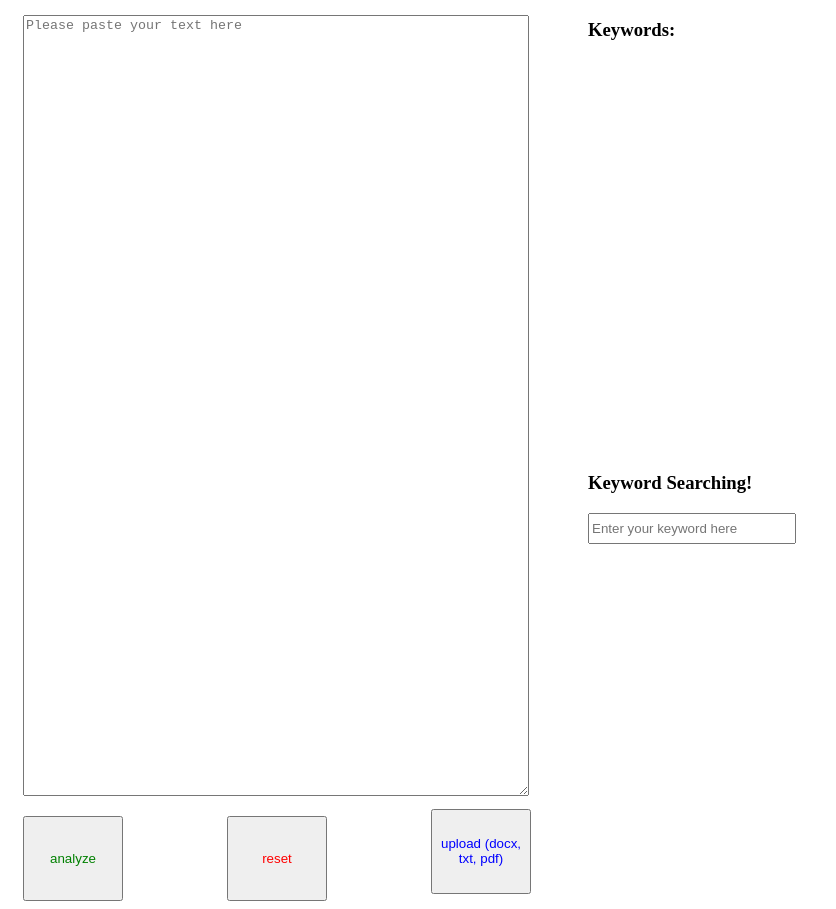
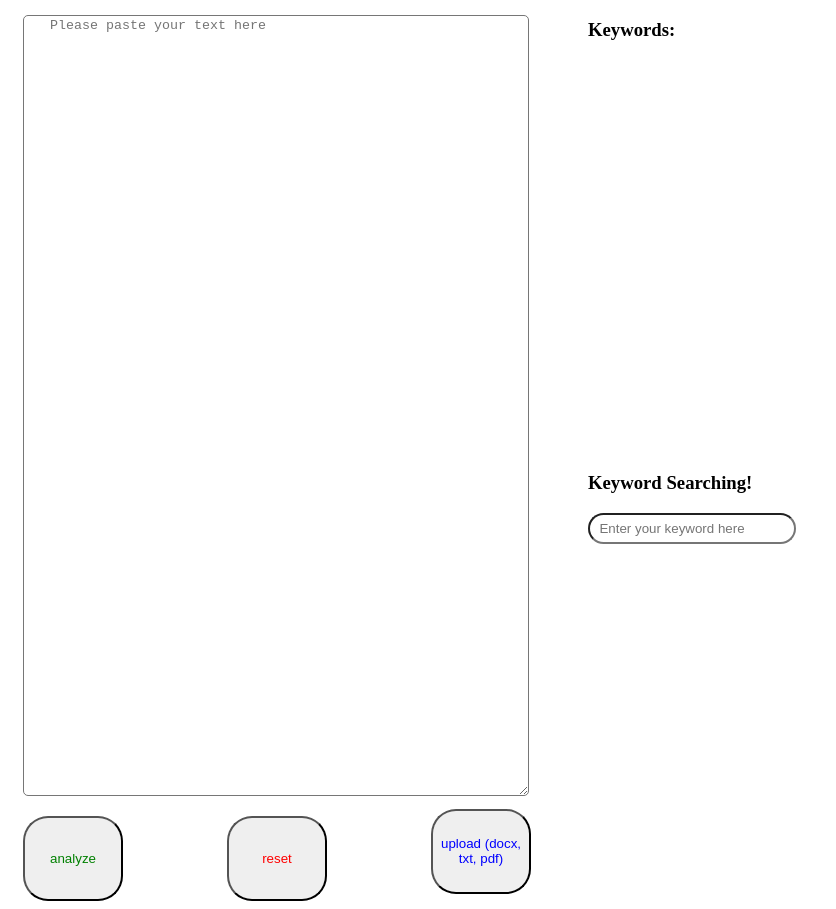
Before and after one commit to willxli/ScholarMe, a browser extension: page index.html in a window 1280 px wide. Shown: the whole page, without its empty margins (0-836 px from the left). Drawn offline with Linux system fonts and the light colour scheme.

Commit message:
rounded aesthetic

```diff
--- a/css/style.css
+++ b/css/style.css
@@ -7,17 +7,21 @@
 
 #analyzeButton {
     color: green;
+    border-radius: 25px;
 }
 
 #resetButton {
     color: red;
     margin-left: 100px;
+    border-radius: 25px;
+
 }
 
 #uploadButton {
     color: blue;
     margin-left: 100px;
     padding-top: -100px;
+    border-radius: 25px;
 }
 
 .box {
--- a/index.html
+++ b/index.html
@@ -8,7 +8,7 @@
     <body>
         <div class = "box">
             <form>
-                <textarea type = "text" style = "height:775px; width:500px;" placeholder = "Please paste your text here" maxlength="5000" id = "textBox"></textarea>
+                <textarea type = "text" style = "height:775px; width:500px; border-radius: 5px;" placeholder = "   Please paste your text here" maxlength="5000" id = "textBox"></textarea>
             </form>
 
             <div class = "secondBox">
@@ -30,7 +30,7 @@
                     Keyword Searching!
                 </h3>
                 <form>
-                    <input type = "text" style = "height:25px; width:200px;" placeholder = "Enter your keyword here" maxlength="250">
+                    <input type = "text" style = "height:25px; width:200px; border-radius: 25px;" placeholder = "  Enter your keyword here" maxlength="250">
                 </form>
             </div>
         </div>
```
